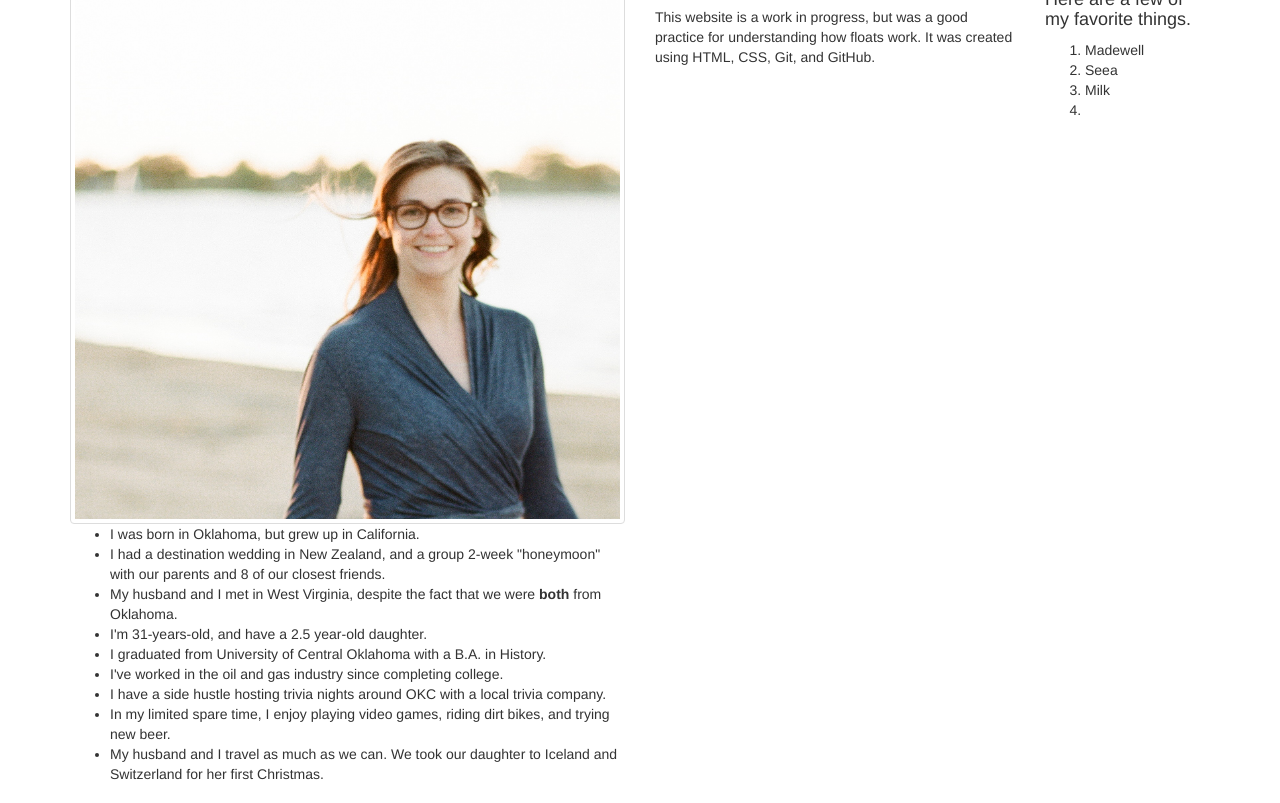
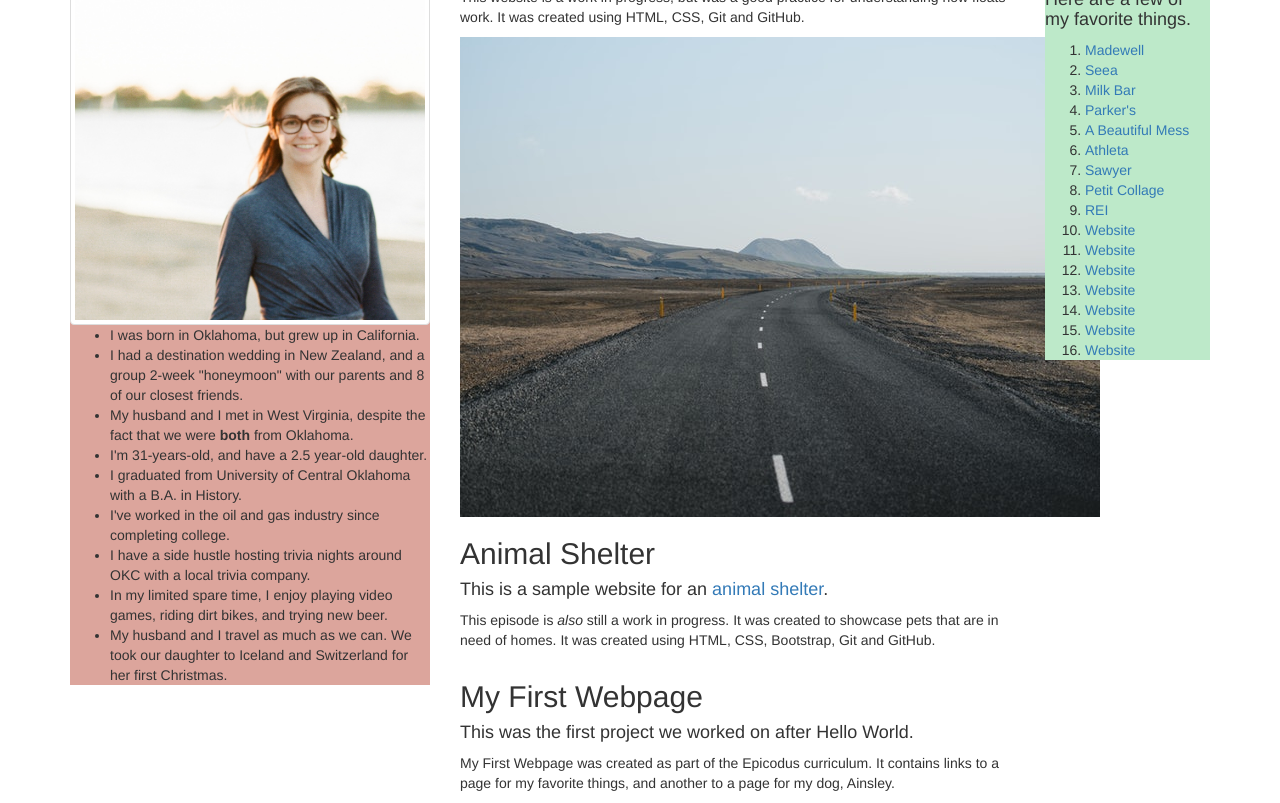
Before and after one commit to jesspropulsionlab/epicodus-portfolio, a plain HTML site: page index.html in a window 1280 px wide. Shown: the part 376-1179 px from the top of the page. Drawn offline with Linux system fonts and the light colour scheme.

Commit message:
add an image and edit About Me section.

```diff
--- a/css/styles.css
+++ b/css/styles.css
@@ -0,0 +1,7 @@
+.favorite-things {
+  background-color: #BDE9C9;
+}
+
+.about-me {
+  background-color: #DCA59C;
+}
--- a/index.html
+++ b/index.html
@@ -3,16 +3,17 @@
   <head>
     <title>Epicodus Portfolio</title>
     <link href="css/bootstrap.css" rel="stylesheet" type="text/css">
-    <link href="css/sytles.css" rel="stylesheet" type="text/css">
+    <link href="css/styles.css" rel="stylesheet" type="text/css">
   </head>
   <body>
     <div class="container">
       <div class="jumbotron">
-        <h1>Jess Leonard Epicodus Portfolio</h1>
+        <h1>Jess Leonard's Epicodus Portfolio</h1>
         <p>Here is some information about <em>me</em> and my projects so far.</p>
       </div>
       <div class="row">
-        <div class="col-md-6">
+        <div class="col-md-4">
+          <div class="about-me">
             <h2>About Me</h2>
             <img src="images/me.jpg" alt="A picture of the portfolio owner, Jess." class="img-thumbnail">
             <br>
@@ -28,21 +29,51 @@
               <li>My husband and I travel as much as we can. We took our daughter to Iceland and Switzerland for her first Christmas.</li>
             </ul>
           </div>
-      <div class="col-md-4">
+        </div>
+      <div class="col-md-6">
         <h2>Blogging Website</h2>
-        <h4>This is a sample blogging website I created for Epicodus.</h4>
+        <h4>This is a sample <a href="#" target="_BLANK">blogging website</a> I created for Epicodus.</h4>
         <p>This website is a work in progress, but was a good practice for understanding how floats work.
-           It was created using HTML, CSS, Git, and GitHub.</p>
+           It was created using HTML, CSS, Git and GitHub.</p>
+        <img src="images/iceland-road.jpg" alt="A photo from my trip to Iceland - an empty road along the coast.">
       </div>
       <div class="col-md-2">
+        <div class="favorite-things">
           <h2>My Favorite Things</h2>
           <h4>Here are a few of my favorite things.</h4>
           <ol>
-            <li>Madewell</li>
-            <li>Seea</li>
-            <li>Milk</li>
-            <li></li>
+            <li><a href="https://www.madewell.com" target="_BLANK">Madewell</a></li>
+            <li><a href="https://www.theseea.com" target="_BLANK">Seea</a></li>
+            <li><a href="https://milkbarstore.com" target="_BLANK">Milk Bar</a></li>
+            <li><a href="https://parkersbritishinstitution.com" target="_BLANK">Parker's</a></li>
+            <li><a href="https://abeautifulmess.com" target="_BLANK">A Beautiful Mess</a></li>
+            <li><a href="https://athleta.gap.com" target="_BLANK">Athleta</a></li>
+            <li><a href="https://besawyer.com" target="_BLANK">Sawyer</a></li>
+            <li><a href="https://petitcollage.com" target="_BLANK">Petit Collage</a></li>
+            <li><a href="https://www.rei.com" target="_BLANK">REI</a></li>
+            <li><a href="#" target="_BLANK">Website</a></li>
+            <li><a href="#" target="_BLANK">Website</a></li>
+            <li><a href="#" target="_BLANK">Website</a></li>
+            <li><a href="#" target="_BLANK">Website</a></li>
+            <li><a href="#" target="_BLANK">Website</a></li>
+            <li><a href="#" target="_BLANK">Website</a></li>
+            <li><a href="#" target="_BLANK">Website</a></li>
           </ol>
+        </div>
+      </div>
+      <div class="row">
+        <div class="col-md-6">
+          <h2>Animal Shelter</h2>
+          <h4>This is a sample website for an <a href="#" target="_BLANK">animal shelter</a>.</h4>
+          <p>This episode is <em>also</em> still a work in progress. It was created to showcase
+             pets that are in need of homes. It was created using HTML, CSS, Bootstrap, Git and
+             GitHub.</p>
+        </div>
+        <div class="col-md-6">
+          <h2>My First Webpage</h2>
+          <h4>This was the first project we worked on after Hello World.</h4>
+          <p>My First Webpage was created as part of the Epicodus curriculum. It contains links
+             to a page for my favorite things, and another to a page for my dog, Ainsley.</p>
         </div>
       </div>
     </div>
```
Also changed, not shown: images/iceland-road.jpg (added). Lines whose indentation alone changed are shown as unchanged.
